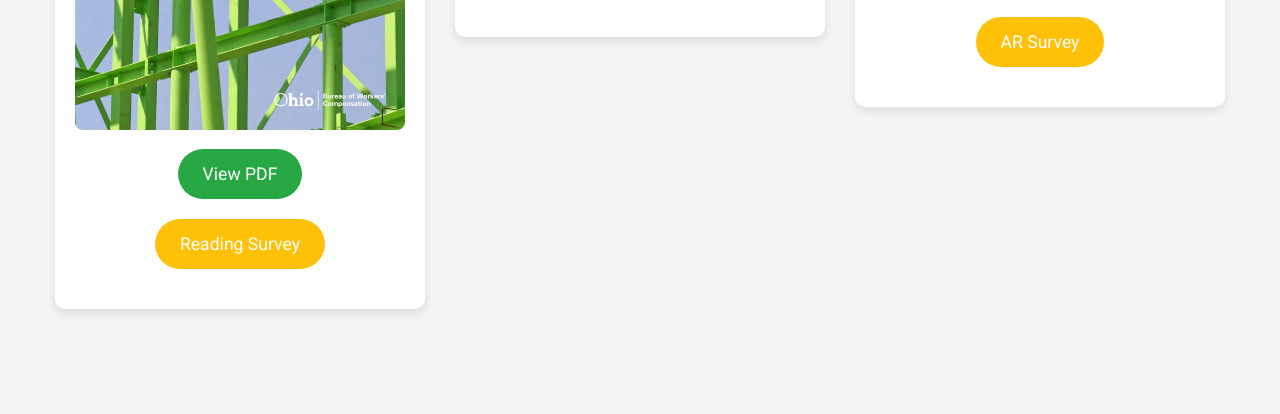
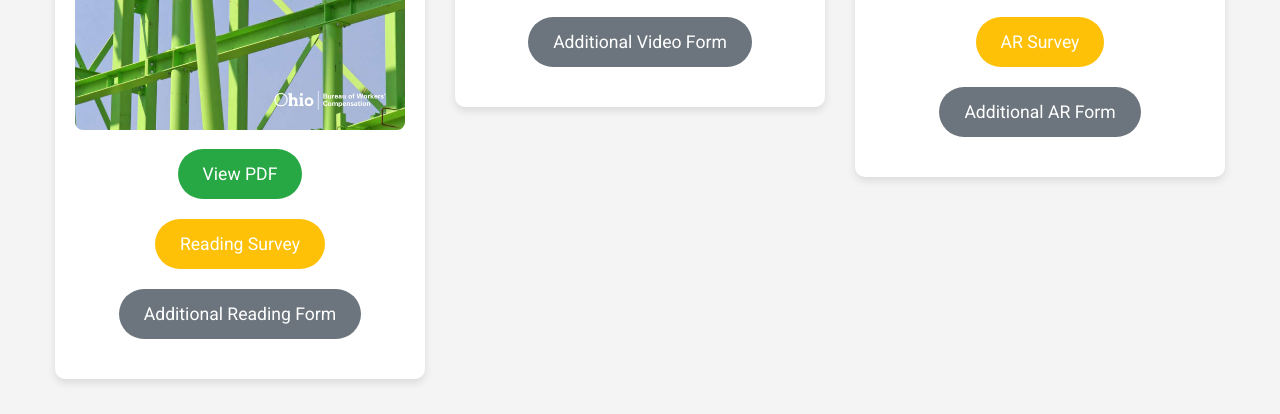
Before and after one commit to 02061997/Construction_Safety, a plain HTML site: page index.html in a window 1280 px wide. Shown: the part 967-1381 px from the top of the page. Before the commit the page ends 1311 px from the top, so only its background shows below. Drawn offline with Linux system fonts and the light colour scheme.

Commit message:
Update index.html

```diff
--- a/index.html
+++ b/index.html
@@ -55,7 +55,7 @@
             margin-bottom: 20px;
             color: #007bff;
         }
-        .pdf-link a, .survey-form a, .apk-link a, .video-link a {
+        .pdf-link a, .survey-form a, .apk-link a, .video-link a, .new-button a {
             display: inline-block;
             padding: 15px 25px;
             background-color: #007bff;
@@ -66,7 +66,7 @@
             font-size: 1.1em;
             transition: background-color 0.3s ease, box-shadow 0.3s ease;
         }
-        .pdf-link a:hover, .survey-form a:hover, .apk-link a:hover, .video-link a:hover {
+        .pdf-link a:hover, .survey-form a:hover, .apk-link a:hover, .video-link a:hover, .new-button a:hover {
             background-color: #0056b3;
             box-shadow: 0 4px 8px rgba(0, 0, 0, 0.2);
         }
@@ -78,6 +78,13 @@
         }
         .apk-link a {
             background-color: #17a2b8;
+        }
+        .new-button a {
+            background-color: #6c757d;
+        }
+        .new-button a:hover {
+            background-color: #5a6268;
+            box-shadow: 0 4px 8px rgba(0, 0, 0, 0.2);
         }
         .section .content p {
             font-size: 1.2em;
@@ -102,10 +109,13 @@
                 <div class="survey-form">
                     <a href="https://link_to_survey1.com" target="_blank">Reading Survey</a>
                 </div>
+                <!-- New button -->
+                <div class="new-button">
+                    <a href="https://forms.gle/euPEZZQyyyAWqzRh6" target="_blank">Additional Reading Form</a>
+                </div>
             </div>
         </div>
 
-        <!-- Video Section -->
         <!-- Video Section -->
         <div class="section video-section">
             <img src="assets/video_worker.jpg" alt="A construction worker watching a safety video">
@@ -119,14 +129,16 @@
                 <div class="survey-form">
                     <a href="https://link_to_survey2.com" target="_blank">Video Survey</a>
                 </div>
+                <!-- New button -->
+                <div class="new-button">
+                    <a href="https://forms.gle/vnwR9W7cwW1tZqD5A" target="_blank">Additional Video Form</a>
+                </div>
             </div>
         </div>
 
-
         <!-- Augmented Reality Section -->
-<!-- Augmented Reality Section -->
         <div class="section ar-section">
-            <img src="assets/ar_worker.jpg" alt="A construction worker getting hit in AR">
+            <img src="assets/ar_worker.jpg" alt="A construction worker using AR">
             <h2>Augmented Reality</h2>
             <div class="content">
                 <!-- Embedded AR Video -->
@@ -140,6 +152,10 @@
                 <div class="survey-form">
                     <a href="https://link_to_survey3.com" target="_blank">AR Survey</a>
                 </div>
+                <!-- New button -->
+                <div class="new-button">
+                    <a href="https://forms.gle/WG6t5LrjHYaLaUXj8" target="_blank">Additional AR Form</a>
+                </div>
             </div>
         </div>
 
```
